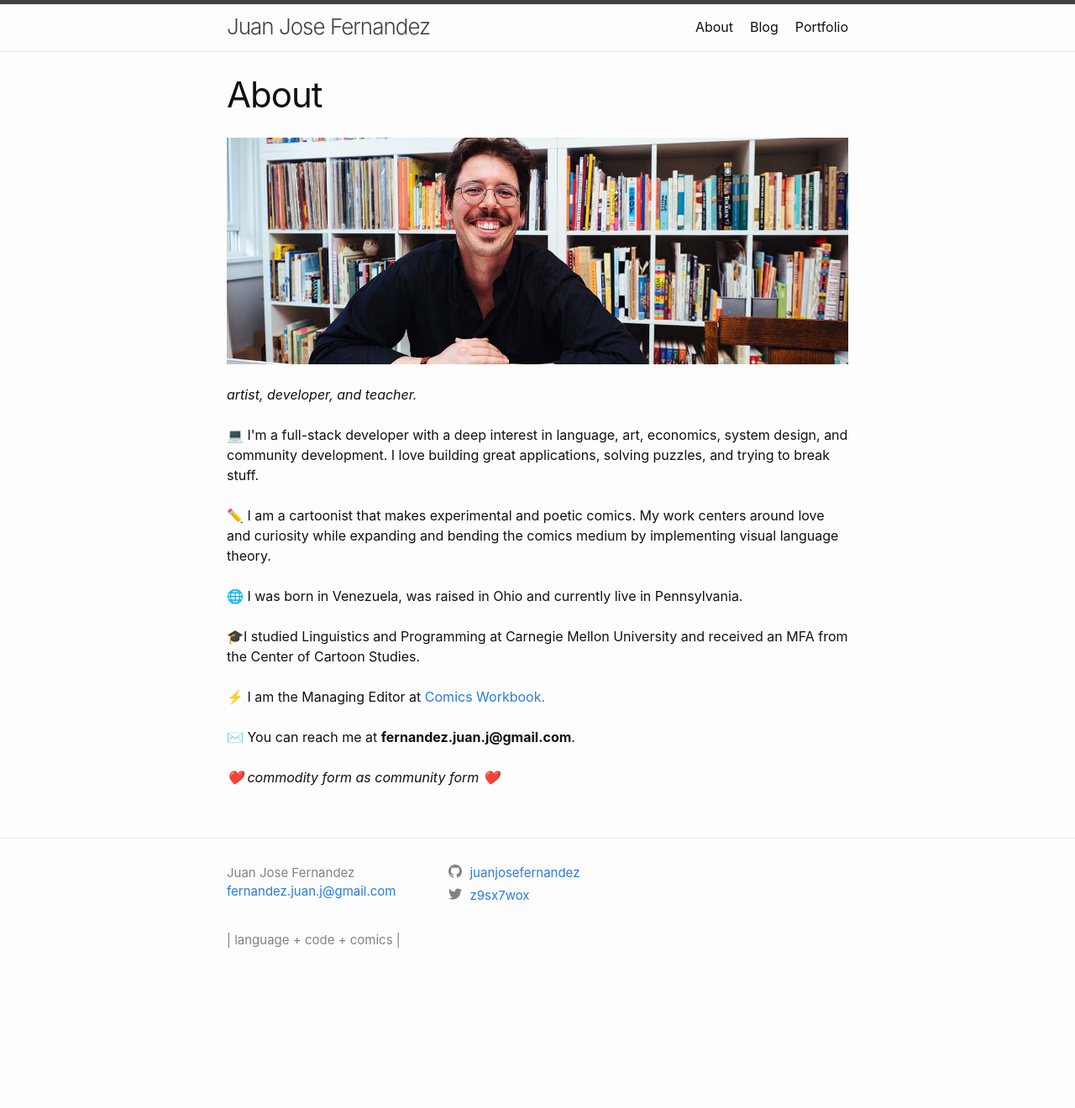
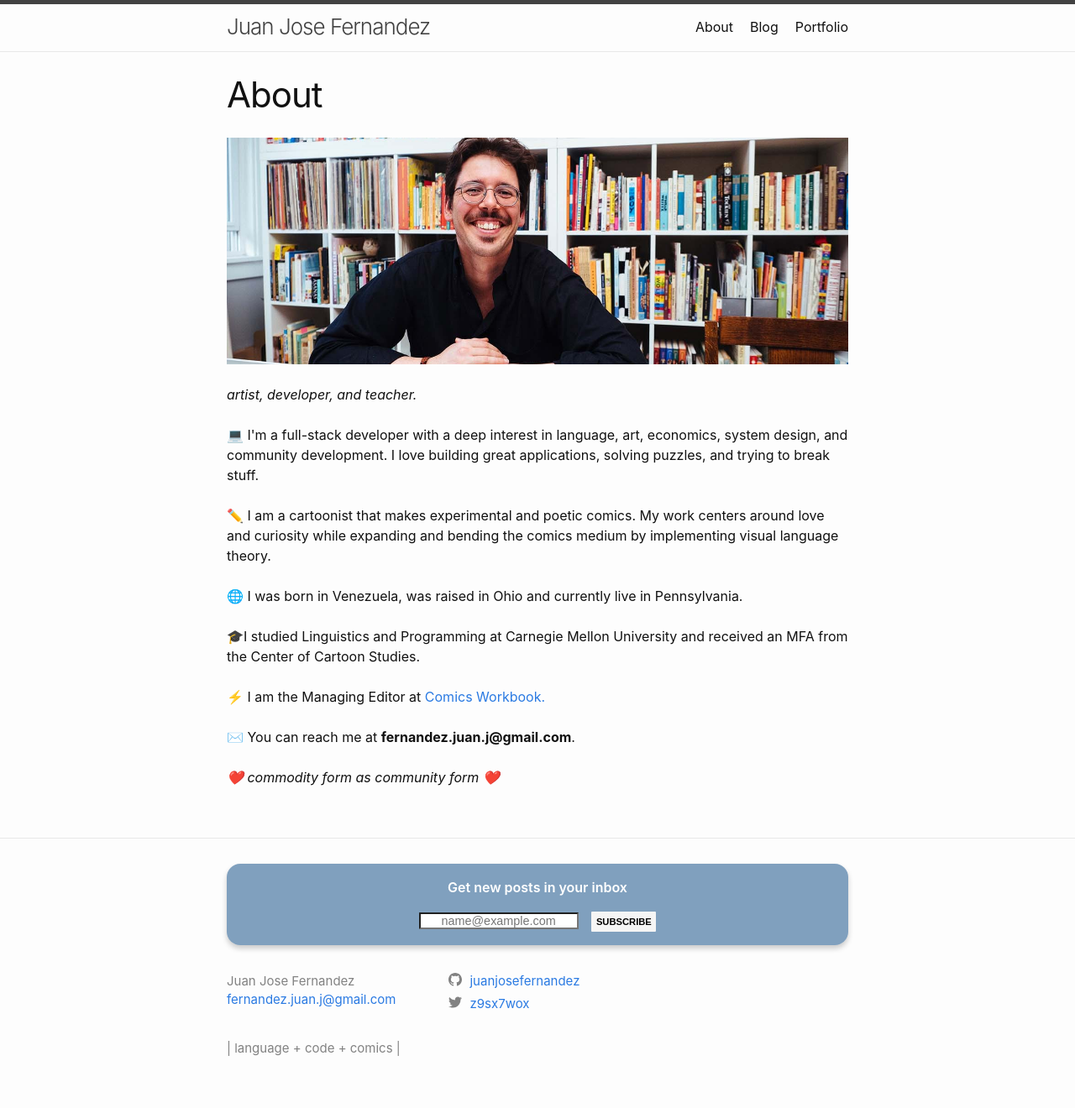
Before and after one commit to juanjosefernandez/juanjosefernandez.github.io, a Jekyll site: the page built from about.html, in a window 1280 px wide. Shown: the whole page at 84% size. Built offline with Jekyll 4.4.1, drawn with Linux system fonts in a browser that asks for light colours; before the commit the page ends 1191 px from its top, so only the background shows below that.

Commit message:
adds email subscription using feedburner feed. button is at the bottom of the footer.html of the includes

```diff
--- a/_config.yml
+++ b/_config.yml
@@ -38,7 +38,6 @@
 paginate_path: "/blog/page:num/"
 
 
-
 # Exclude from processing.
 # The following items will not be processed, by default.
 # Any item listed under the `exclude:` key here will be automatically added to
--- a/_includes/footer.html
+++ b/_includes/footer.html
@@ -1,7 +1,29 @@
 <footer class="site-footer h-card">
   <data class="u-url" href="{{ "/" | relative_url }}"></data>
 
+  <!-- <form style="border:1px solid #ccc;padding:3px;text-align:center;" action="https://feedburner.google.com/fb/a/mailverify" method="post" target="popupwindow" onsubmit="window.open('https://feedburner.google.com/fb/a/mailverify?uri=JuanJoseFernandez', 'popupwindow', 'scrollbars=yes,width=550,height=520');return true"><p>Enter your email address:</p><p><input type="text" style="width:140px" name="email"/></p><input type="hidden" value="JuanJoseFernandez" name="uri"/><input type="hidden" name="loc" value="en_US"/><input type="submit" value="Subscribe" /><p>Delivered by <a href="https://feedburner.google.com" target="_blank">FeedBurner</a></p></form> -->
+
+
+
   <div class="wrapper">
+     <!--  -->
+  <div class="newsletter-container ">
+    <!-- <p class="newsletter-text"></p> -->
+    <form class="newsletter-form" action="https://feedburner.google.com/fb/a/mailverify" method="post" target="popupwindow" onsubmit="window.open('https://feedburner.google.com/fb/a/mailverify?uri=JuanJoseFernandez', 'popupwindow', 'scrollbars=yes,width=550,height=520');return true">
+
+        <p class="newsletter-text">Get new posts in your inbox</p>
+
+        <input type="hidden" value="Juan's Blog" name="uri" />
+
+        <input type="hidden" name="loc" value="en_US" />
+
+        <input class="newsletter-email" type="text" name="email" placeholder="name@example.com" />
+
+        <input class="newsletter-submit" type="submit" value="Subscribe" />
+
+    </form>
+    </div>
+    <!--  -->
 
     <div class="footer-col-wrapper">
       <div class="footer-col footer-col-1">
@@ -28,6 +50,8 @@
       </div>
     </div>
 
+
+
   </div>
 
 </footer>
--- a/assets/main.scss
+++ b/assets/main.scss
@@ -21,3 +21,74 @@
     text-align: right;
 
 }
+
+//
+
+footer {
+
+    //...footer styling
+
+    .newsletter-container {
+        // max-width: 400px;
+        border-radius: 1em;
+        display: flex;
+        flex-direction: column;
+        padding: 1em 0;
+        background: rgba(23, 82, 138, 0.541);
+        box-shadow: 0 4px 6px 0 rgba(0, 0, 0, 0.2);
+        margin-bottom: 2em;
+    }
+    .newsletter-container * {
+        align-self: center;
+        padding: 0;
+    }
+    .newsletter-form {
+        text-align: center;
+    }
+    .newsletter-title {
+        font-size: 1.5em;
+        margin: 0;
+        color: #fff;
+        // font-family: lato;
+        text-transform: uppercase;
+    }
+    .newsletter-text {
+        // font-family: lato;
+        font-weight: 600;
+        color: rgb(255, 255, 255);
+        text-align: center;
+    }
+    .newsletter-email,
+    .newsletter-submit {
+        display: inline-block;
+        border-radius: 1px;
+        padding: 0;
+        align-self: center;
+    }
+    .newsletter-email {
+        // font-family: serif-primary;
+        text-align: center;
+        font-size: .9em;
+    }
+    .newsletter-submit {
+        font-size: .6em;
+        margin-left: 1em;
+        padding: 0.5em;
+        border: none;
+        background: #f5f5f5;
+        text-transform: uppercase;
+        font-weight: 600;
+    }
+
+    @media screen and (min-width: 400px) {
+        .newsletter-title {
+            font-size: 2.5em;
+        }
+        .newsletter-text {
+            font-size: 1em;
+        }
+        .newsletter-submit {
+            font-size: .7em;
+        }
+    }
+}
```
Also changed, not shown: Gemfile (line endings or trailing spaces), README.md.
